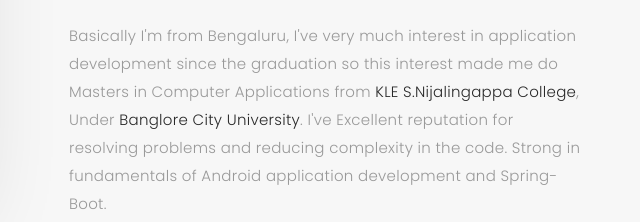
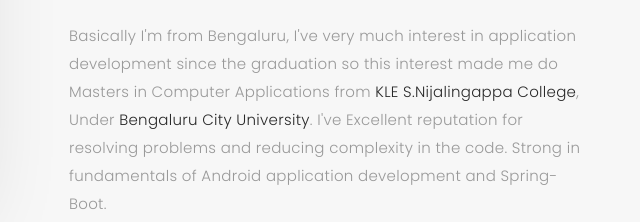
Before and after one commit to vinu5683/.well-known, a plain HTML site: page index.html in a window 1280 px wide. Shown: the part 1060-1282 px from the top of the page, 488-1128 px from the left. Drawn offline with nearby package versions, Linux system fonts and the light colour scheme; a web font is replaced by a local one.

Commit message:
My Portfolio 1.0

```diff
--- a/index.html
+++ b/index.html
@@ -94,7 +94,7 @@
             <div class="about-descr">
 
               <p class="p-heading">I'm an Android developer with 7 to 8 months of experience in developing creative applications with Java and Kotlin for frontend and Spring-Boot for the backend.</p>
-              <p class="separator">Basically I'm from Bengaluru, I've very much interest in application development since the graduation so this interest made me do Masters in Computer Applications from <a href="http://klesnc.org/">KLE S.Nijalingappa College</a>, Under <a href="https://bcu.ac.in/">Banglore City University</a>.
+              <p class="separator">Basically I'm from Bengaluru, I've very much interest in application development since the graduation so this interest made me do Masters in Computer Applications from <a href="http://klesnc.org/">KLE S.Nijalingappa College</a>, Under <a href="https://bcu.ac.in/">Bengaluru City University</a>.
                  I've Excellent reputation for resolving problems and reducing complexity in the code. Strong in fundamentals of Android application development and Spring-Boot.</p>
 
             </div>
```
